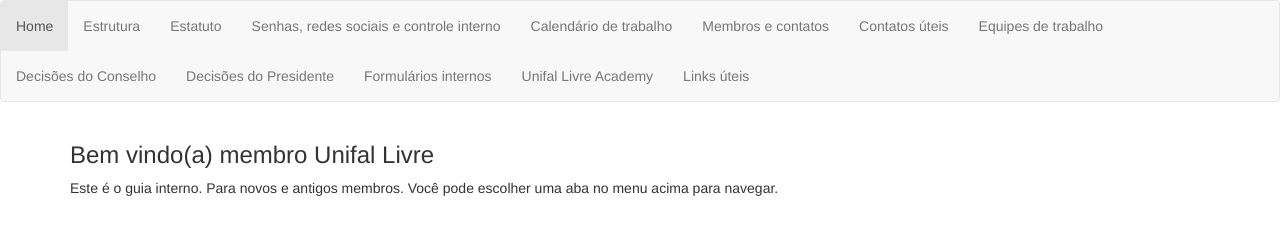
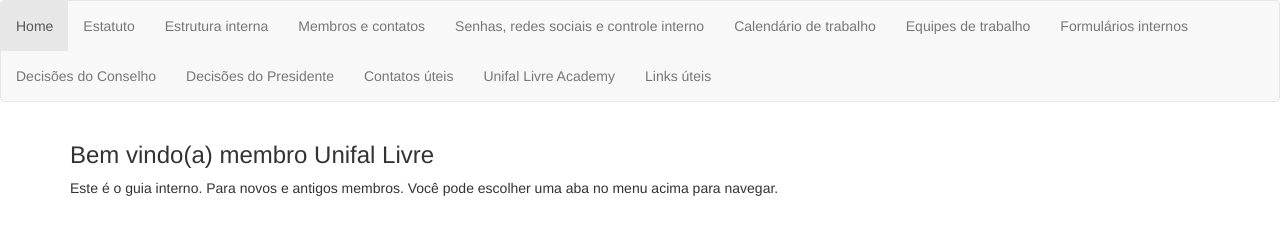
Before and after one commit to unifal-livre/unifal-livre.github.io, a plain HTML site: page index.html in a window 1280 px wide. Drawn offline with nearby package versions, Linux system fonts and the light colour scheme.

Commit message:
Update index.html

```diff
--- a/index.html
+++ b/index.html
@@ -13,16 +13,16 @@
 <nav class="navbar navbar-default">
     <ul class="nav navbar-nav">
       <li class="active"><a href="#">Home</a></li>
-      <li><a href="/estrutura.html">Estrutura</a></li>
       <li><a href="/estatuto.html">Estatuto</a></li>
+      <li><a href="/estrutura-interna.html">Estrutura interna</a></li>
+      <li><a href="/membros-contatos.html">Membros e contatos</a></li>
       <li><a href="/senhas-redes-controle.html">Senhas, redes sociais e controle interno</a></li>
       <li><a href="/calendario-de-trabalho.html">Calendário de trabalho</a></li>
-      <li><a href="/membros-contatos.html">Membros e contatos</a></li>
-      <li><a href="/contatos-uteis.html">Contatos úteis</a></li>
       <li><a href="/equipes-de-trabalho.html">Equipes de trabalho</a></li>
+      <li><a href="/formularios-internos.html">Formulários internos</a></li>
       <li><a href="/decisoes-conselho.html">Decisões do Conselho</a></li>
       <li><a href="/decisoes-presidente.html">Decisões do Presidente</a></li>
-      <li><a href="/formularios-internos.html">Formulários internos</a></li>
+      <li><a href="/contatos-uteis.html">Contatos úteis</a></li>
       <li><a href="/ul-academy.html">Unifal Livre Academy</a></li>
       <li><a href="/links-uteis.html">Links úteis</a></li>
     </ul>
```
